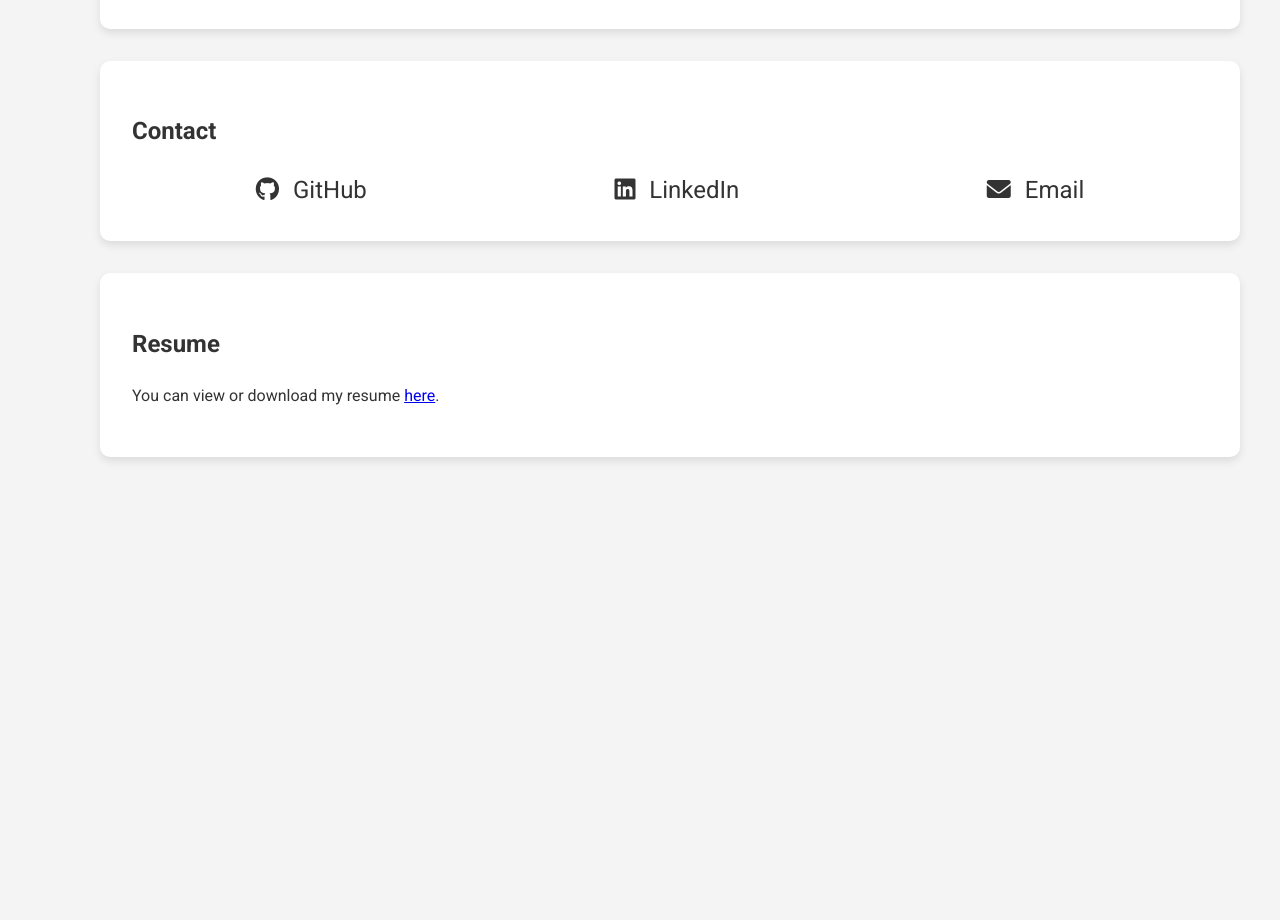
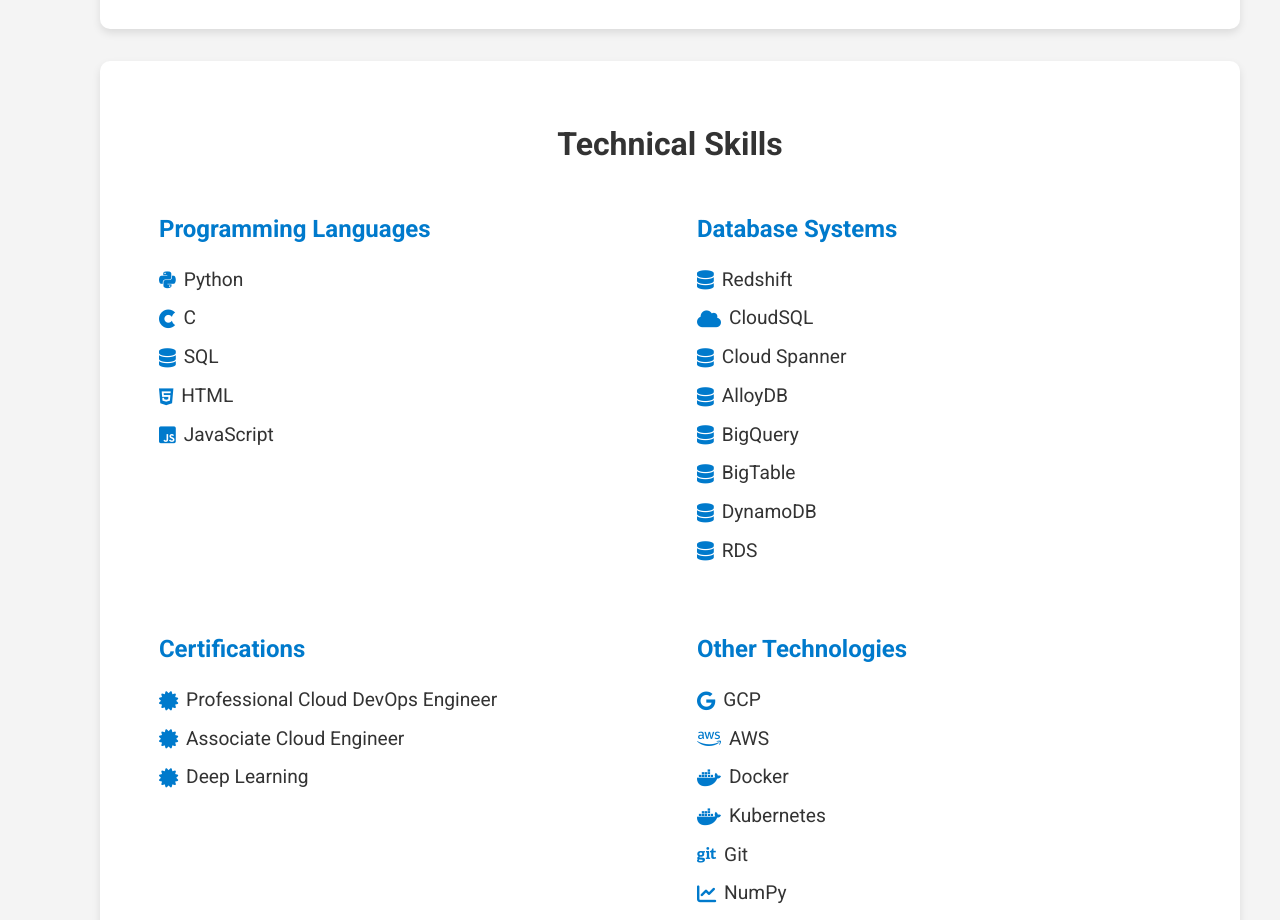
Before and after one commit to isiddharthsingh/isiddharthsingh.github.io, a plain HTML site: page index.html in a window 1280 px wide. Shown: the part 1880-2800 px from the top of the page. Before the commit the page ends 2409 px from the top, so only its background shows below. Drawn offline with Linux system fonts and the light colour scheme.

Commit message:
Add Skill section on index.html and update projects.html

```diff
--- a/index.html
+++ b/index.html
@@ -18,6 +18,7 @@
                 <li><a href="index.html"><i class="fas fa-home"></i><span class="nav-text">Home</span></a></li>
                 <li><a href="#about"><i class="fas fa-user"></i><span class="nav-text">About</span></a></li>
                 <li><a href="#projects"><i class="fas fa-briefcase"></i><span class="nav-text">Projects</span></a></li>
+                <li><a href="#technical-skills"><i class="fas fa-tools"></i><span class="nav-text">Technical Skills</span></a></li>
                 <li><a href="#contact"><i class="fas fa-envelope"></i><span class="nav-text">Contact</span></a></li>
                 <li><a href="resume.pdf" target="_blank"><i class="fas fa-file-alt"></i><span class="nav-text">Resume</span></a></li>
             </ul>
@@ -89,6 +90,58 @@
             <a class="view-more" href="projects.html">View More</a>
         </section>
 
+        <section id="technical-skills">
+            <h2>Technical Skills</h2>
+            <div class="skills-container">
+                <div class="skill-category">
+                    <h3>Programming Languages</h3>
+                    <ul>
+                        <li><i class="fab fa-python"></i> Python</li>
+                        <li><i class="fab fa-cuttlefish"></i> C</li>
+                        <li><i class="fas fa-database"></i> SQL</li>
+                        <li><i class="fab fa-html5"></i> HTML</li>
+                        <li><i class="fab fa-js-square"></i> JavaScript</li>
+                    </ul>
+                </div>
+                <div class="skill-category">
+                    <h3>Database Systems</h3>
+                    <ul>
+                        <li><i class="fas fa-database"></i> Redshift</li>
+                        <li><i class="fas fa-cloud"></i> CloudSQL</li>
+                        <li><i class="fas fa-database"></i> Cloud Spanner</li>
+                        <li><i class="fas fa-database"></i> AlloyDB</li>
+                        <li><i class="fas fa-database"></i> BigQuery</li>
+                        <li><i class="fas fa-database"></i> BigTable</li>
+                        <li><i class="fas fa-database"></i> DynamoDB</li>
+                        <li><i class="fas fa-database"></i> RDS</li>
+                    </ul>
+                </div>
+                <div class="skill-category">
+                    <h3>Certifications</h3>
+                    <ul>
+                        <li><i class="fas fa-certificate"></i> Professional Cloud DevOps Engineer</li>
+                        <li><i class="fas fa-certificate"></i> Associate Cloud Engineer</li>
+                        <li><i class="fas fa-certificate"></i> Deep Learning</li>
+                    </ul>
+                </div>
+                <div class="skill-category">
+                    <h3>Other Technologies</h3>
+                    <ul>
+                        <li><i class="fab fa-google"></i> GCP</li>
+                        <li><i class="fab fa-aws"></i> AWS</li>
+                        <li><i class="fab fa-docker"></i> Docker</li>
+                        <li><i class="fab fa-docker"></i> Kubernetes</li>
+                        <li><i class="fab fa-git"></i> Git</li>
+                        <li><i class="fas fa-chart-line"></i> NumPy</li>
+                        <li><i class="fas fa-chart-bar"></i> Pandas</li>
+                        <li><i class="fas fa-brain"></i> TensorFlow</li>
+                        <li><i class="fas fa-database"></i> Redis</li>
+                    </ul>
+                </div>
+            </div>
+        </section>
+
+
         <section id="contact">
             <h2>Contact</h2>
             <div class="contact-list">
--- a/styles.css
+++ b/styles.css
@@ -244,6 +244,64 @@ footer {
     color: #555555;
 }
 
+#technical-skills {
+    padding: 2rem;
+    margin: 2rem auto;
+    background-color: #fff;
+    box-shadow: 0 4px 8px rgba(0, 0, 0, 0.1);
+    border-radius: 10px;
+    transition: transform 0.3s;
+}
+
+#technical-skills h2 {
+    text-align: center;
+    margin-bottom: 1rem;
+    font-size: 2rem;
+    color: #333;
+}
+
+.skills-container {
+    display: flex;
+    flex-wrap: wrap;
+    justify-content: space-around;
+}
+
+.skill-category {
+    width: 45%;
+    margin-bottom: 1.5rem;
+}
+
+.skill-category h3 {
+    font-size: 1.5rem;
+    color: #007acc;
+    margin-bottom: 0.5rem;
+}
+
+.skill-category ul {
+    list-style: none;
+    padding: 0;
+}
+
+.skill-category ul li {
+    margin-bottom: 0.5rem;
+    font-size: 1.2rem;
+    display: flex;
+    align-items: center;
+}
+
+.skill-category ul li i {
+    margin-right: 0.5rem;
+    color: #007acc;
+}
+
+/* Responsive Design */
+@media (max-width: 768px) {
+    .skill-category {
+        width: 100%;
+    }
+}
+
+
 /* Responsive Design */
 @media (max-width: 768px) {
     .sidebar {
@@ -272,6 +330,10 @@ footer {
         width: calc(100% - 60px);
         margin-left: 60px;
         padding: 1rem;
+    }
+
+    .skill-category {
+        width: 100%;
     }
 }
 
```
Also changed, not shown: projects.html (+15 -13 lines).
